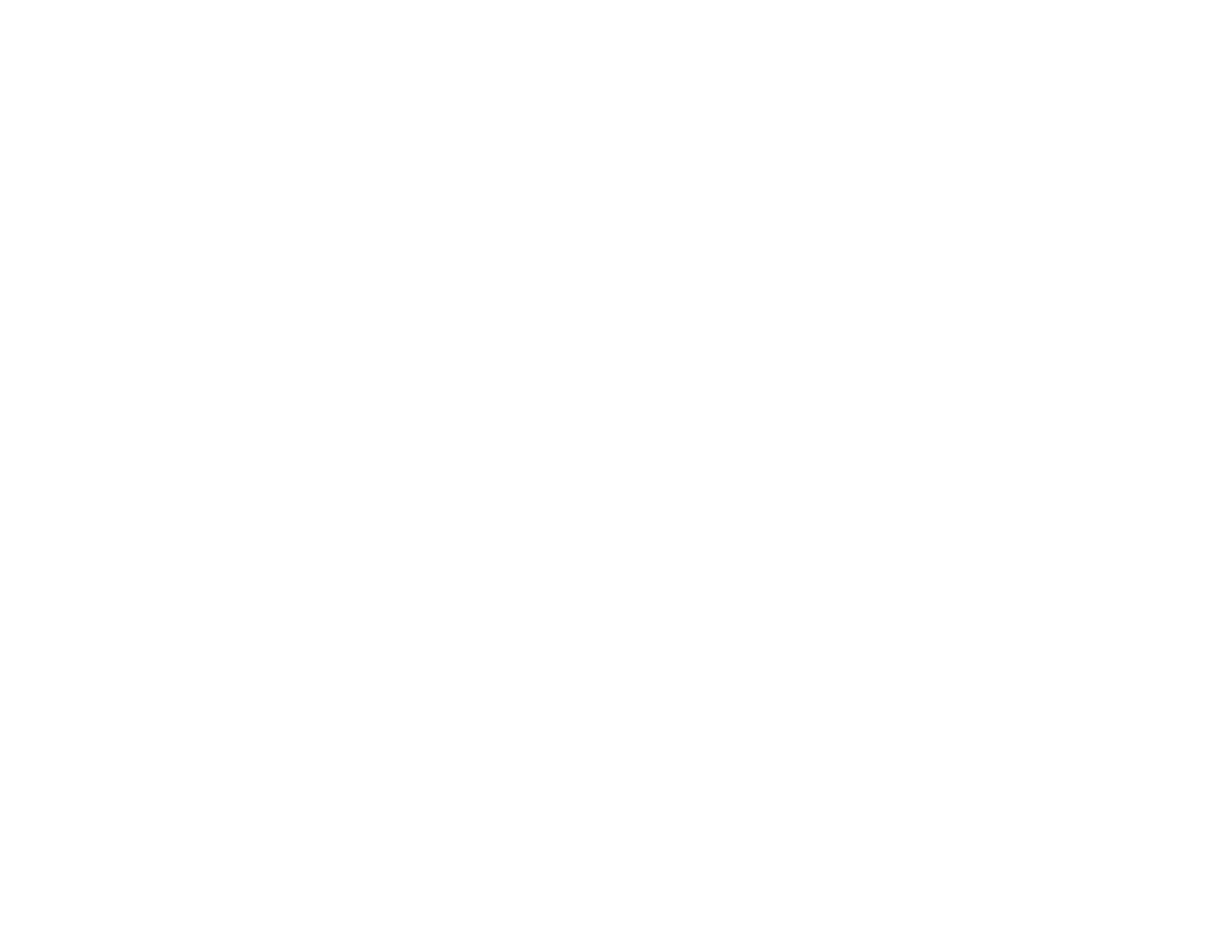
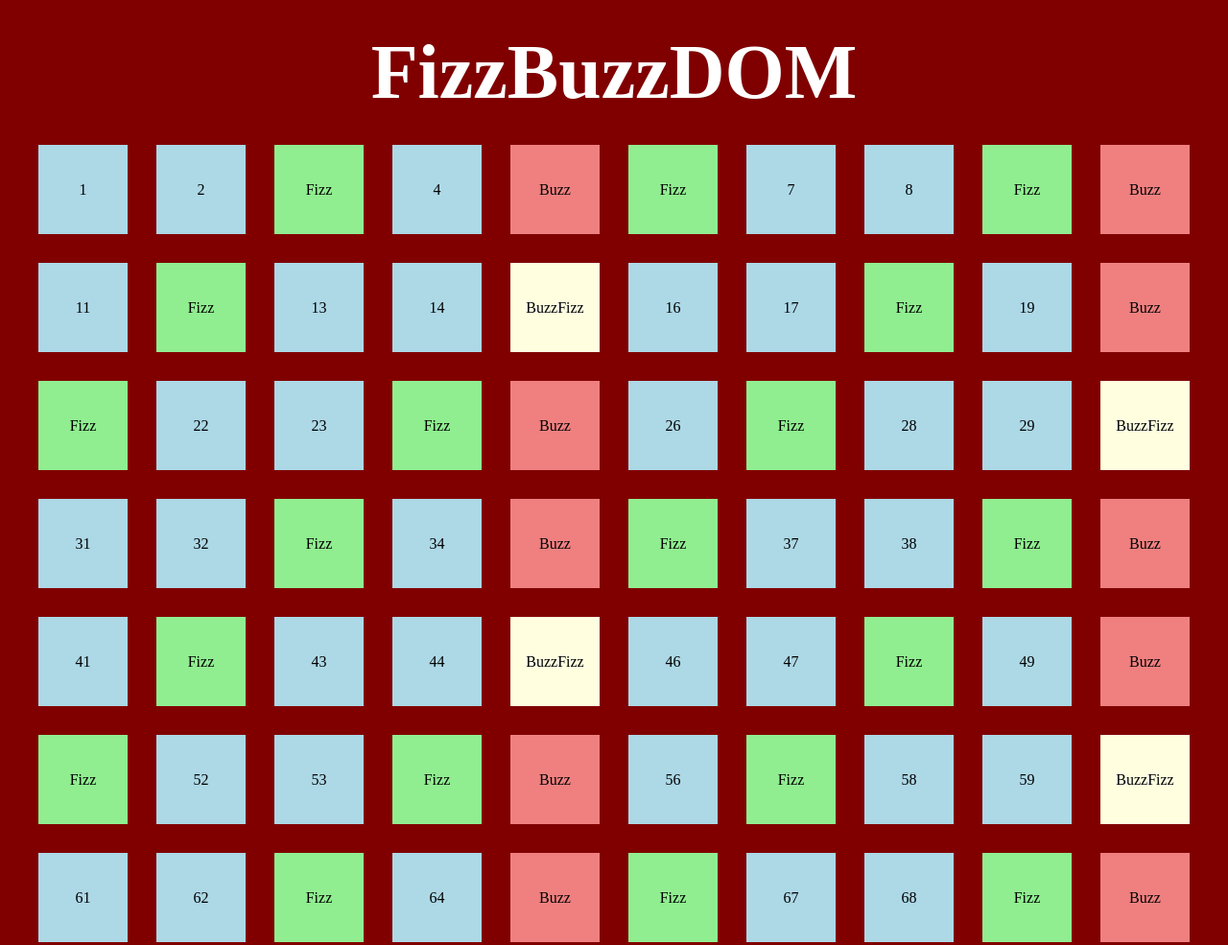
Before and after one commit to DomenicoDeSalvo/js-fizzbuzz, a plain HTML site: page index.html in a window 1280 px wide. Shown: the top 985 px of the page at 96% size. Before the commit the page ends 800 px from the top, so only its background shows below. Drawn offline with Linux system fonts and the light colour scheme.

Commit message:
Added decoration to DOM

```diff
--- /dev/null
+++ b/css/style.css
@@ -0,0 +1,64 @@
+/* RESET */
+*{
+    padding: 0;
+    margin: 0;
+    box-sizing: border-box;
+}
+
+ul,
+li,
+menu{
+    list-style: none;
+}
+
+/* LAYOUT */
+.container{
+    max-width: 1200px;
+    margin: 0 auto;
+}
+
+body{
+    background-color: maroon;
+}
+
+/* MAIN */
+
+.main__title{
+    text-align: center;
+    font-size: 80px;
+    margin: 30px 0;
+    color: white;
+}
+
+/* GRID */
+
+.grid{
+    display: grid;
+    grid-template-columns: repeat(10,1fr);
+    gap: 30px;
+}
+
+.item{
+    aspect-ratio: 1;
+    display: flex;
+    align-items: center;
+    justify-content: center;
+}
+
+/* COLOURS */
+
+.normal{
+    background-color: lightblue;
+}
+
+.fizz{
+    background-color: lightgreen;
+}
+
+.buzz{
+    background-color: lightcoral;
+}
+
+.buzz_fizz{
+    background-color: lightyellow;
+}
--- a/index.html
+++ b/index.html
@@ -3,9 +3,17 @@
     <head>
         <meta charset="UTF-8">
         <meta name="viewport" content="width=device-width, initial-scale=1.0">
-        <title>Tabella numeri</title>
+        <title>FizzBuzzDOM</title>
+
+        <link rel="stylesheet" href="./css/style.css">
     </head>
     <body>
+        <div class="container">
+            <h1 class="main__title">FizzBuzzDOM</h1>
+        </div>
+        <div class="container">
+            <ul class="grid"></ul>
+        </div>
         <script src="./js/app.js"></script>
     </body>
 </html>
--- a/js/app.js
+++ b/js/app.js
@@ -28,5 +28,33 @@ for(let i = 0; i<n; i++){
         }
         console.log(output)
 
+        //3 Scrittura layout per rappresentare i valori in una griglia.
+            //3.1 Identificazione dell'elemento che avrà la funzione di elemento padre della griglia.
+            const gridElement = document.querySelector('.grid'); //Element | Null
+            //3.2 Creazione dell'elemento HTML figlio di gridElement.
+            const liElement = document.createElement('li'); //Element | Null
+            liElement.innerHTML = output
+            //3.3 Collegamento di liElement a gridElement.
+            gridElement.append(liElement)
+            //3.4 Decorare la griglia.
+                //3.4.1 Aggiungere classi agli elementi della griglia.
+                liElement.classList.add('item')
+
+                if(output === ('BuzzFizz')){
+                    liElement.classList.add('buzz_fizz')
+
+                } else if (output === ('Fizz')){
+                    liElement.classList.add('fizz')
+
+                } else if (output === ('Buzz')){
+                    liElement.classList.add('buzz')
+
+                }   else {
+                    liElement.classList.add('normal')
+
+                }
+
+
+
 
 }
```
